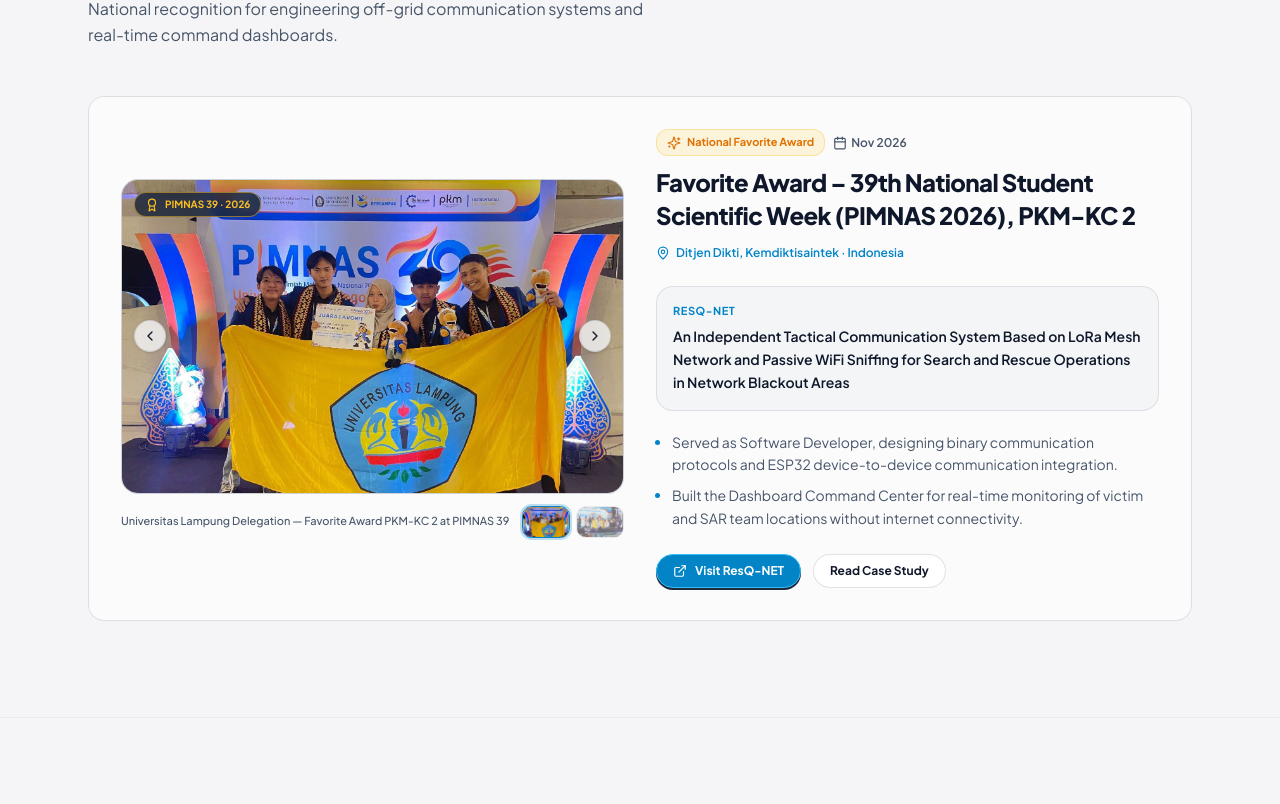
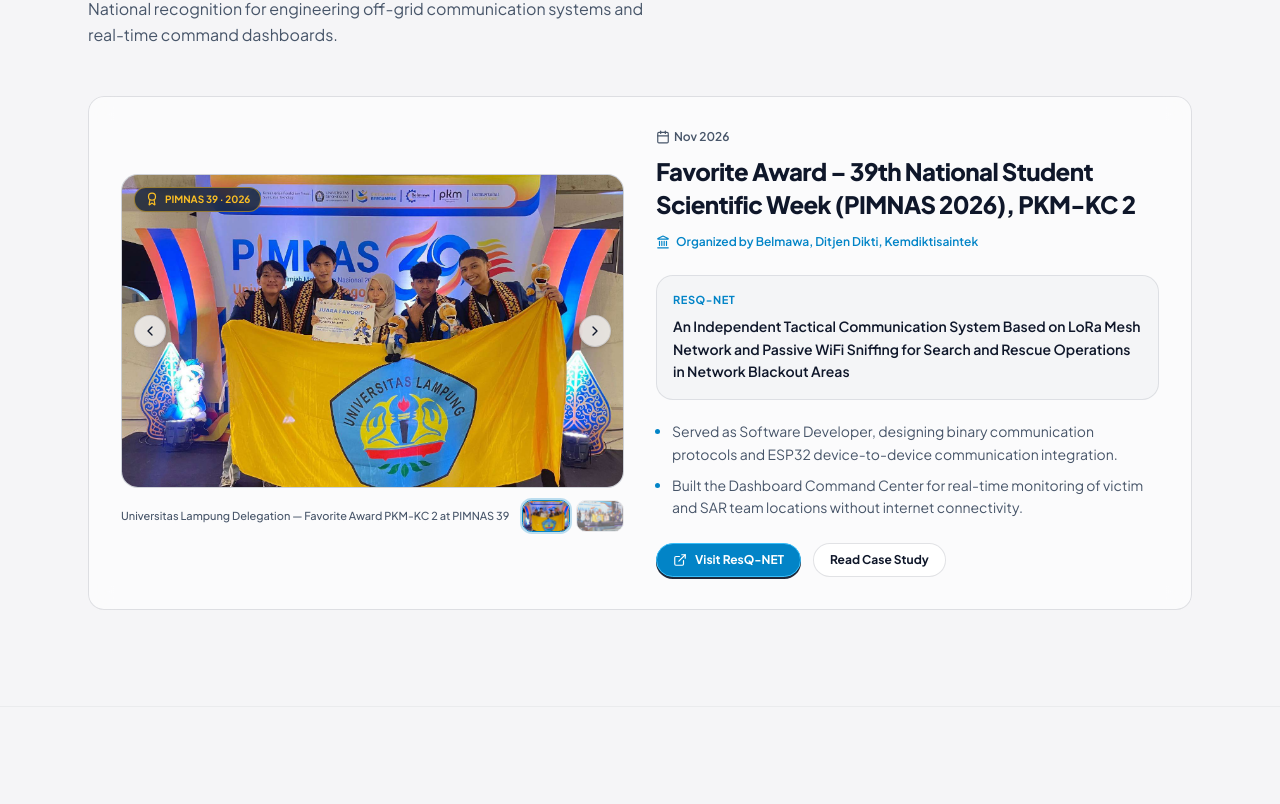
Before and after one commit to ebimsa/ebimsa_porto, a Next.js app: page / in a window 1280 px wide. Shown: the part 3556-4360 px from the top of the page. Built offline with nearby package versions, Linux system fonts and the light colour scheme; no server answers; the database is empty.

Commit message:
Hapus badge National Favorite Award dan perjelas penyelenggara PIMNAS 39

```diff
--- a/components/achievements.tsx
+++ b/components/achievements.tsx
@@ -4,7 +4,7 @@ import React, { useState } from "react";
 import Image from "next/image";
 import Link from "next/link";
 import { motion, AnimatePresence } from "framer-motion";
-import { Award, Calendar, ExternalLink, MapPin, Sparkles, ChevronLeft, ChevronRight, X } from "lucide-react";
+import { Award, Calendar, ExternalLink, Landmark, ChevronLeft, ChevronRight, X } from "lucide-react";
 import { useT } from "@/lib/i18n";
 import { SectionHeading } from "@/components/section-heading";
 import { cn } from "@/lib/utils";
@@ -142,10 +142,6 @@ export function Achievements() {
             <div className="lg:col-span-6 space-y-5">
               <div className="space-y-2.5">
                 <div className="flex flex-wrap items-center gap-2">
-                  <span className="inline-flex items-center gap-1.5 px-2.5 py-1 rounded-lg bg-[#fbbf24]/15 border border-[#fbbf24]/35 text-[11px] font-bold text-amber-600 dark:text-[#fbbf24]">
-                    <Sparkles className="w-3.5 h-3.5" />
-                    <span>{isId ? "Juara Favorit Nasional" : "National Favorite Award"}</span>
-                  </span>
                   <span className="inline-flex items-center gap-1 text-xs font-semibold text-muted-foreground">
                     <Calendar className="w-3.5 h-3.5" />
                     <span>Nov 2026</span>
@@ -159,11 +155,11 @@ export function Achievements() {
                 </h3>
 
                 <p className="inline-flex items-center gap-1.5 text-xs font-semibold text-primary">
-                  <MapPin className="w-3.5 h-3.5 shrink-0" />
+                  <Landmark className="w-3.5 h-3.5 shrink-0" />
                   <span>
                     {isId
-                      ? "Belmawa, Ditjen Dikti, Kemdiktisaintek · Indonesia"
-                      : "Ditjen Dikti, Kemdiktisaintek · Indonesia"}
+                      ? "Penyelenggara: Belmawa, Ditjen Dikti, Kemdiktisaintek"
+                      : "Organized by Belmawa, Ditjen Dikti, Kemdiktisaintek"}
                   </span>
                 </p>
               </div>
```
